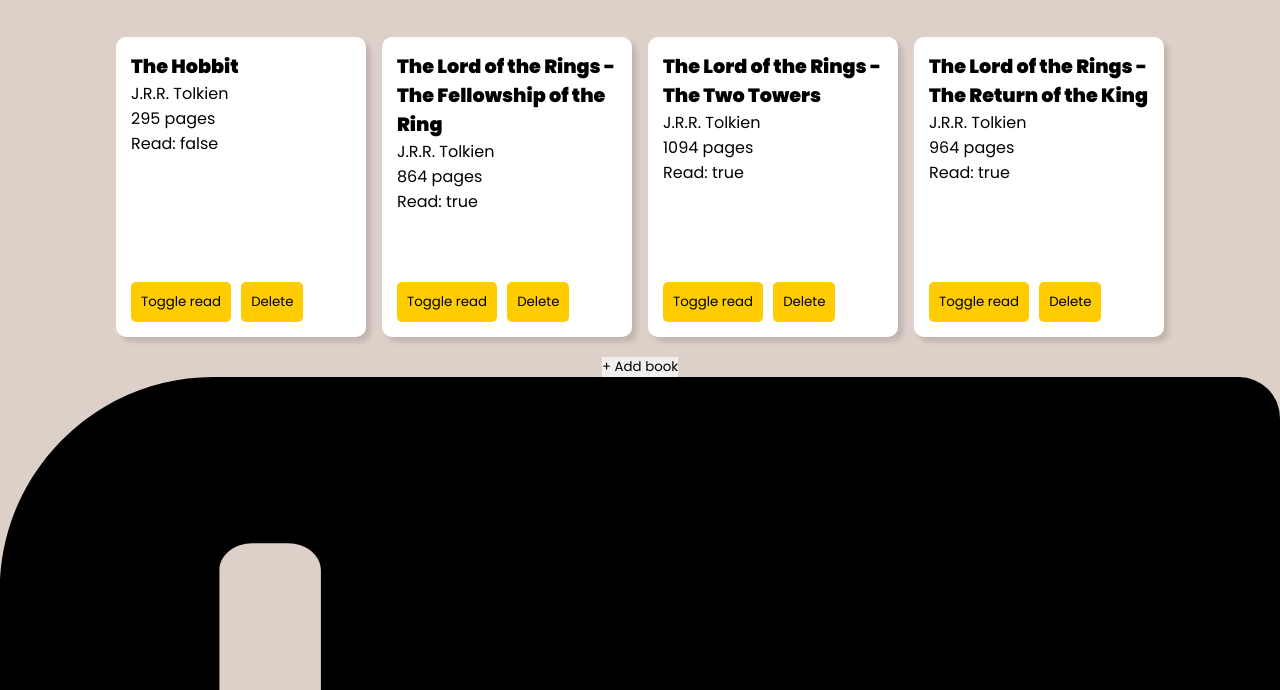
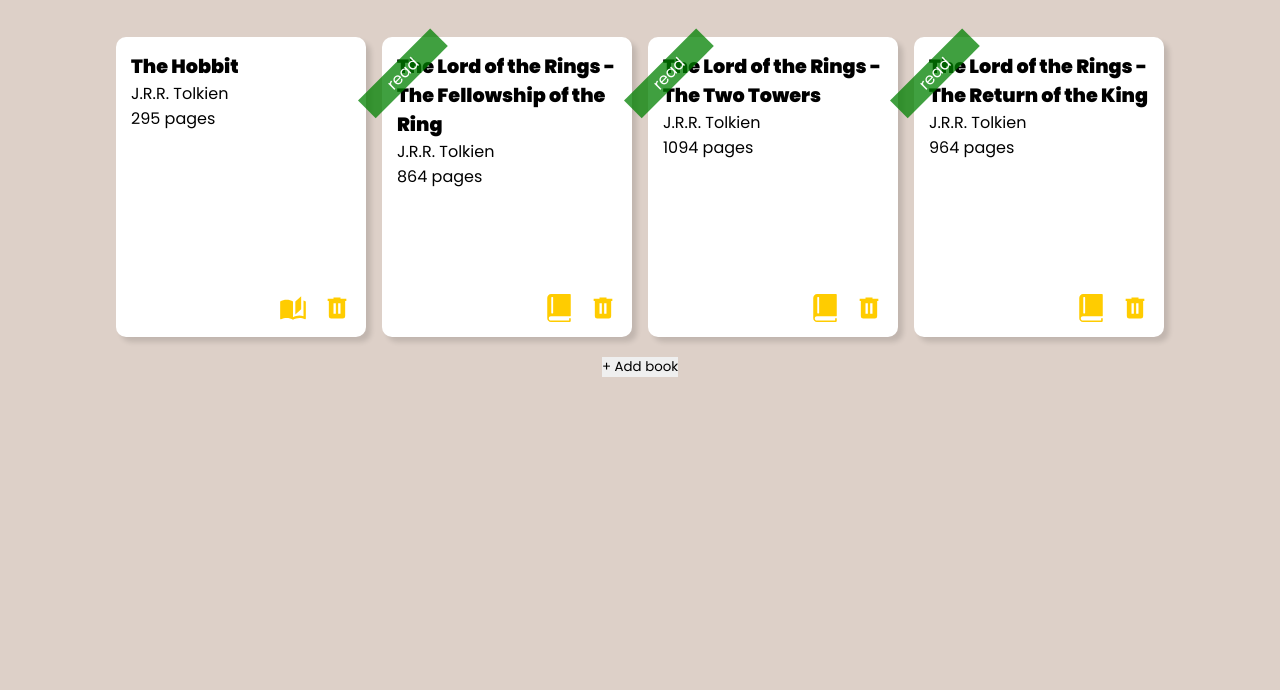
Before and after one commit to mrsmania/library, a plain HTML site: page index.html in a window 1280 px wide. Shown: the part 110-800 px from the top of the page. Drawn offline with Linux system fonts and the light colour scheme.

Commit message:
changed buttons to icons & started implementing the read flag

```diff
--- a/index.html
+++ b/index.html
@@ -27,8 +27,7 @@
                 <button type="submit">Submit</button>
             </form>
         </dialog>
-        <div id="modal"></div><svg xmlns="http://www.w3.org/2000/svg" viewBox="0 0 103.19 122.88" class="icon icon-read"><path d="M17.16 0h82.72a3.32 3.32 0 013.31 3.31v92.32c-.15 2.58-3.48 2.64-7.08 2.48H15.94c-4.98 0-9.05 4.07-9.05 9.05s4.07 9.05 9.05 9.05h80.17v-9.63h7.08v12.24c0 2.23-1.82 4.05-4.05 4.05H16.29C7.33 122.88 0 115.55 0 106.59V17.16C0 7.72 7.72 0 17.16 0zm3.19 13.4h2.86c1.46 0 2.66.97 2.66 2.15v67.47c0 1.18-1.2 2.15-2.66 2.15h-2.86c-1.46 0-2.66-.97-2.66-2.15V15.55c.01-1.19 1.2-2.15 2.66-2.15z" fill-rule="evenodd" clip-rule="evenodd"></path></svg>
+        <div id="modal"></div>
     </div>
 </body>
-
 </html>
--- a/main.js
+++ b/main.js
@@ -3,7 +3,9 @@
 const closeModalBtn = document.getElementById('closeModalBtn');
 const dialog = document.querySelector("dialog");
 const form = document.querySelector("form");
-
+const BOOK_ICON_FINISHED = '<svg xmlns="http://www.w3.org/2000/svg" viewBox="0 0 24 24" class="icon"><path d="M19 2L14 6.5V17.5L19 13V2M6.5 5C4.55 5 2.45 5.4 1 6.5V21.16C1 21.41 1.25 21.66 1.5 21.66C1.6 21.66 1.65 21.59 1.75 21.59C3.1 20.94 5.05 20.5 6.5 20.5C8.45 20.5 10.55 20.9 12 22C13.35 21.15 15.8 20.5 17.5 20.5C19.15 20.5 20.85 20.81 22.25 21.56C22.35 21.61 22.4 21.59 22.5 21.59C22.75 21.59 23 21.34 23 21.09V6.5C22.4 6.05 21.75 5.75 21 5.5V19C19.9 18.65 18.7 18.5 17.5 18.5C15.8 18.5 13.35 19.15 12 20V6.5C10.55 5.4 8.45 5 6.5 5Z" /></svg>';
+const BOOK_ICON_READING = '<svg xmlns="http://www.w3.org/2000/svg" viewBox="0 0 103.19 122.88" class="icon"><path d="M17.16 0h82.72a3.32 3.32 0 013.31 3.31v92.32c-.15 2.58-3.48 2.64-7.08 2.48H15.94c-4.98 0-9.05 4.07-9.05 9.05s4.07 9.05 9.05 9.05h80.17v-9.63h7.08v12.24c0 2.23-1.82 4.05-4.05 4.05H16.29C7.33 122.88 0 115.55 0 106.59V17.16C0 7.72 7.72 0 17.16 0zm3.19 13.4h2.86c1.46 0 2.66.97 2.66 2.15v67.47c0 1.18-1.2 2.15-2.66 2.15h-2.86c-1.46 0-2.66-.97-2.66-2.15V15.55c.01-1.19 1.2-2.15 2.66-2.15z" fill-rule="evenodd" clip-rule="evenodd"/></svg>';
+const DELETE_ICON = '<svg xmlns="http://www.w3.org/2000/svg" viewBox="0 0 24 24" class="icon"><path d="M9,3V4H4V6H5V19A2,2 0 0,0 7,21H17A2,2 0 0,0 19,19V6H20V4H15V3H9M9,8H11V17H9V8M13,8H15V17H13V8Z" /></svg>';
 
 addBookBtn.addEventListener('click', () => {
     dialog.showModal();
@@ -36,7 +38,7 @@
 
 Book.prototype.changeReadStatus = function (element) {
     this.read = !this.read;
-    element.textContent = "Read: " + this.read;
+    element.innerHTML = this.read ? BOOK_ICON_READING : BOOK_ICON_FINISHED;
 }
 
 const theHobbit = new Book("The Hobbit", "J.R.R. Tolkien", "295", false);
@@ -61,21 +63,24 @@
     bookCardInfos.innerHTML = "<p><h2>" + book.title + "</h2></p>";
     bookCardInfos.innerHTML += "<p>" + book.author + "</p>";
     bookCardInfos.innerHTML += "<p>" + book.pages + " pages</p>";
-    bookCardInfos.innerHTML += "<p class=\"status\">Read: " + book.read + "</p>";
 
-    const statusElement = bookCard.querySelector(".status");
-    const toggleReadBtn = document.createElement('button');
-    toggleReadBtn.textContent ="Toggle read";
-    toggleReadBtn.addEventListener('click', () => book.changeReadStatus(statusElement));
-    bookCardButtons.append(toggleReadBtn);
+    const readIcon = document.createElement('div');
+    readIcon.classList.add("readIcon");
+    readIcon.innerHTML = book.read ? (BOOK_ICON_READING + "<div class=\"read\"></div>") : BOOK_ICON_FINISHED;
+    bookCardButtons.append(readIcon);
+    const readStatusElement = bookCardButtons.querySelector(".readIcon");
+    readIcon.addEventListener('click', () => book.changeReadStatus(readStatusElement));
 
-    const deleteBtn = document.createElement('button');
-    deleteBtn.textContent = "Delete";
-    deleteBtn.addEventListener('click', () => {
+    const deleteIcon = document.createElement('div');
+    deleteIcon.classList.add("deleteIcon");
+    deleteIcon.innerHTML = DELETE_ICON;
+    bookCardButtons.append(deleteIcon);
+
+    const deleteElement = bookCardButtons.querySelector(".deleteIcon");
+    deleteIcon.addEventListener('click', () => {
         myLibrary.splice(index, 1);
         displayBooks(myLibrary);
     });
-    bookCardButtons.append(deleteBtn);
 }
 
 function displayBooks(array) {
--- a/style.css
+++ b/style.css
@@ -30,6 +30,10 @@
     font-weight: 900;
 }
 
+svg {
+    display: block;
+}
+
 #innercontainer {
     margin: 0px auto 20px;
     display: grid;
@@ -49,14 +53,36 @@
     box-shadow: 5px 5px 5px rgba(0,0,0,0.125);
 }
 
+.bookCardButtons {
+    display: flex;
+    justify-content: flex-end;
+    gap: 1em;
+}
+
 .bookCardInfos {
     height: 100%;
 }
 
-.bookCardButtons button {
-    margin-right: 10px;
-    background-color: #FFCC00;
+.icon {
+    width: 28px;
+    height: 28px;
     cursor: pointer;
-    padding: 10px;
-    border-radius: 5px;
+    fill: #FFCC00;
 }
+
+.bookCard {
+    position: relative;
+}
+
+.read::after {
+    content: "read";
+    position: absolute;
+    text-align: center;
+    top: 24px;
+    left: -30px;
+    background-color: rgba(0, 128, 0, 0.75);
+    color: white;
+    padding: 0 2rem;
+    transform: rotate(-45deg);
+    overflow: hidden;
+}
```
